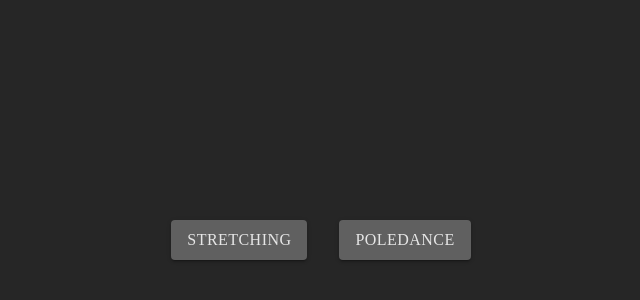
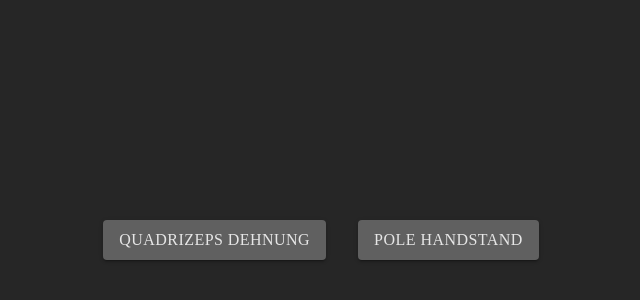
Before and after one commit to AnnikaElze/master-prototyp, a React (Create React App) app: page / in a window 1280 px wide. Shown: the part 116-416 px from the top of the page, without its empty margins (319-959 px from the left). Built offline with nearby package versions, Linux system fonts and the light colour scheme; a web font is replaced by a local one.

Commit message:
Fix small beauty error

```diff
--- a/src/App.css
+++ b/src/App.css
@@ -53,7 +53,7 @@
 
 .controllerGrid {
     display: grid;
-    grid-template-columns: 70% 30%;
+    grid-template-columns: 60% 40%;
     align-items: center;
 }
 
--- a/src/components/Homepage.js
+++ b/src/components/Homepage.js
@@ -9,8 +9,8 @@ function Homepage (props) {
   return(
     <>
       <div style={homepageStyle}>
-        <RootButton usecase={"Stretching"} handleRoot={props.handleRoot}/>
-        <RootButton usecase={"Poledance"} handleRoot={props.handleRoot}/>
+        <RootButton usecase={"Quadrizeps Dehnung"} handleRoot={props.handleRoot}/>
+        <RootButton usecase={"Pole Handstand"} handleRoot={props.handleRoot}/>
       </div>
     </>
   )
```
